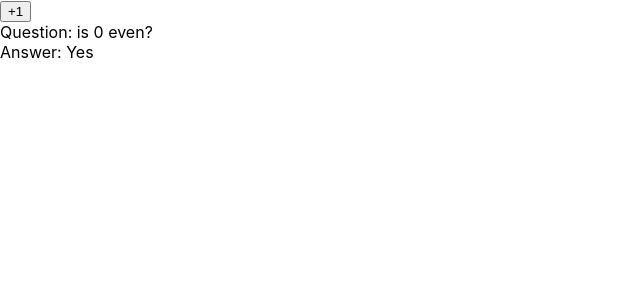
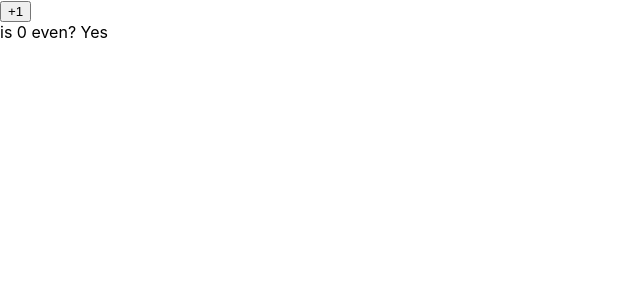
Before and after one commit to Tetsuya-Minase/program-samples, a React (Create React App) app in the folder recoil-sample/: page / in a window 1280 px wide. Shown: the top 300 px of the page, without its empty margins (0-640 px from the left). Built offline with nearby package versions, Linux system fonts and the light colour scheme.

Commit message:
feat: fix message

```diff
--- a/recoil-sample/src/components/Counter.tsx
+++ b/recoil-sample/src/components/Counter.tsx
@@ -19,8 +19,7 @@ const useCheckCount = () => {
   const [count,] = useRecoilState<number>(countState);
   const isEven = useRecoilValue(selectEvenNumber);
   return <div>
-    Question: is {count} even?<br/>
-    Answer: {isEven}
+    is {count} even? {isEven}
   </div>
 }
 
```
